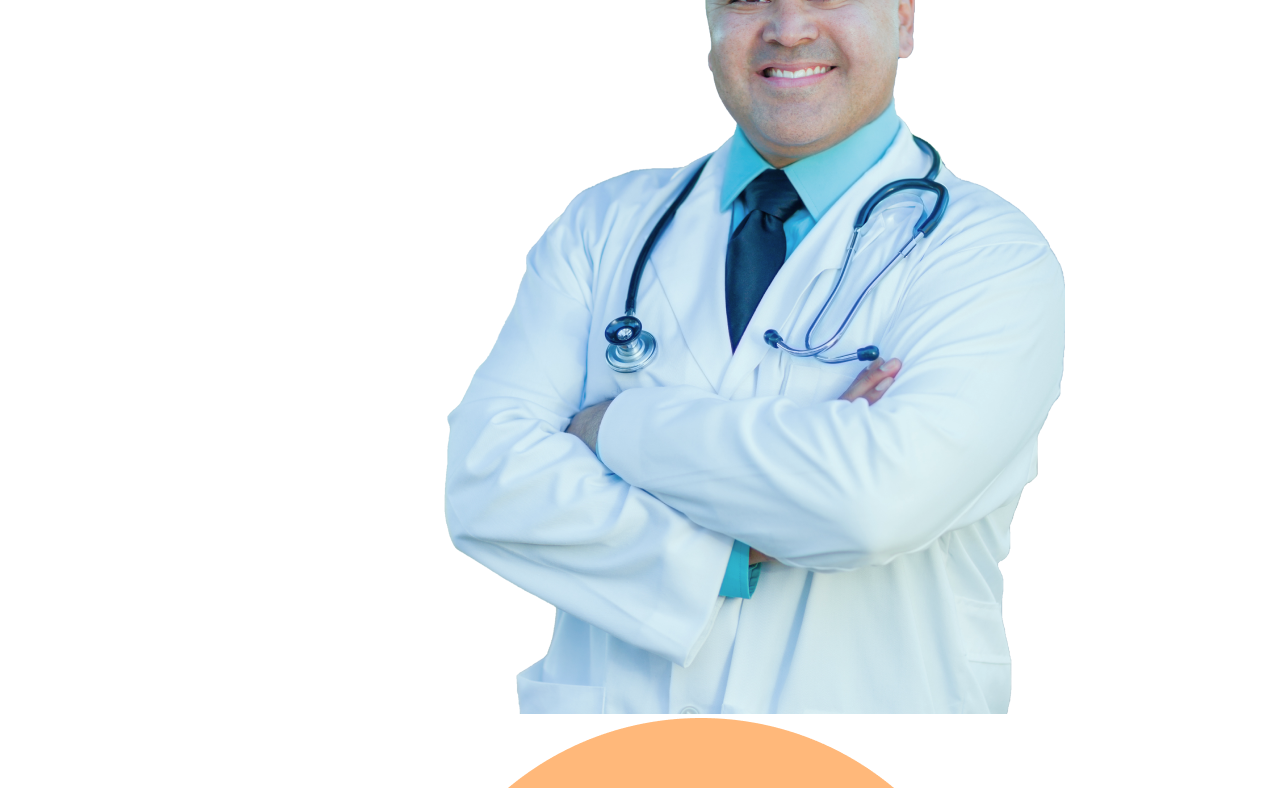
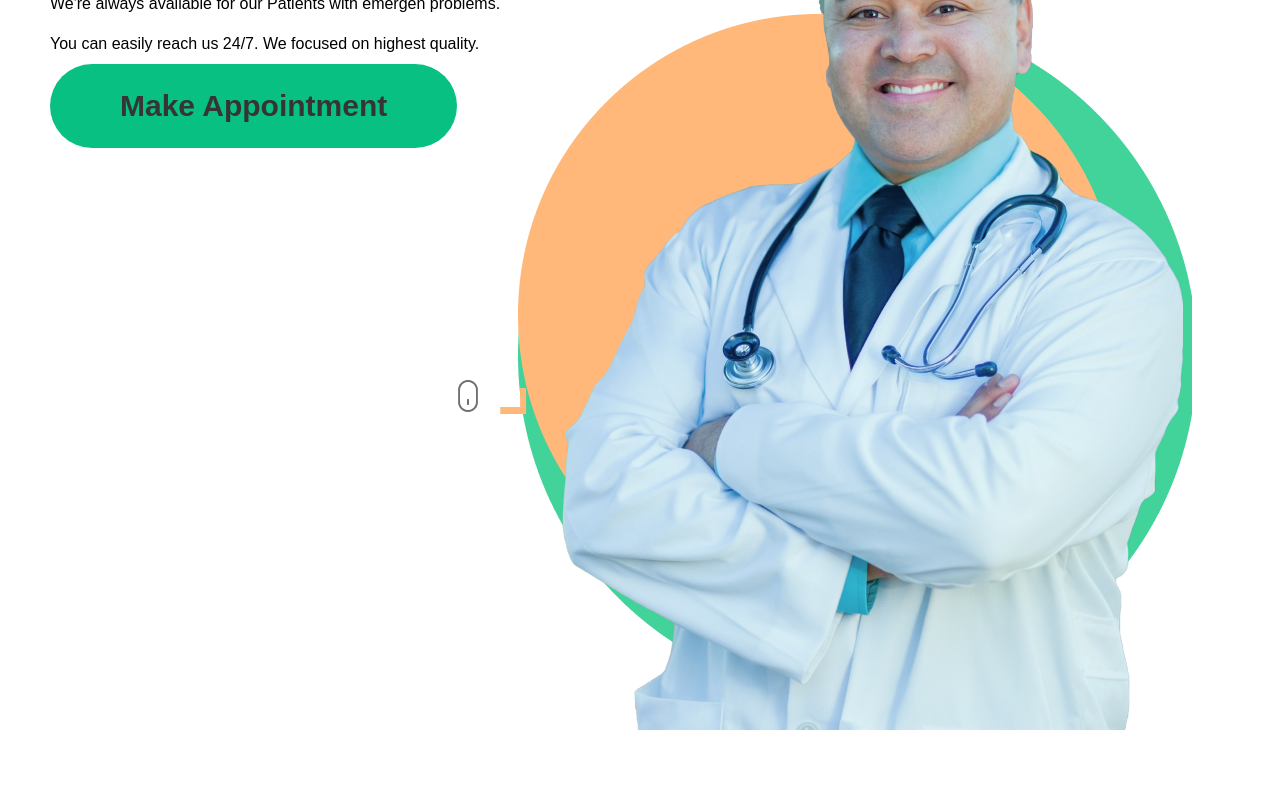
Before and after one commit to mominwani9/FSJS2.0, a plain HTML site: page week4/week4-project-2/index.html in a window 1280 px wide. Shown: the part 286-1074 px from the top of the page. After the commit the page ends 1016 px from the top, so only its background shows below. Drawn offline with Linux system fonts and the light colour scheme.

Commit message:
designing part done
done with designing part with CSS used absolute and z-index maximally

```diff
--- a/week4/week4-project-2/index.html
+++ b/week4/week4-project-2/index.html
@@ -23,18 +23,18 @@
      <!-- main part -->
      <main >
             <!-- left-part -->
-         <div>
+         <div class="left-part">
             <img src="/week4/week4-project-2/images/topAngle.png" alt="top-angle">
-            <h1>Ccomplete Health Care Solutions for Everyone</h1>
+            <h1>Complete Health Care Solutions for Everyone</h1>
             <p>We're always available for our Patients with emergen problems. You can easily reach us 24/7. We focused on highest quality.</p>
-            <img src="/week4/week4-project-2/images/bottomAngle.png" alt="bottom-angle">
-            <img src="/week4/week4-project-2/images/mouse.png" alt="mouse">
-            <button>Make Appointment</button>
+            <img class="bottom-angle" src="/week4/week4-project-2/images/bottomAngle.png" alt="bottom-angle">
+            <img class="mouse" src="/week4/week4-project-2/images/mouse.png" alt="mouse">
+            <button class="btn">Make Appointment</button>
         </div>
 
         <!-- right-part -->
-        <div>
-            <img src="/week4/week4-project-2/images/doctor.png" alt="doctor"><img src="/week4/week4-project-2/images/yellowBox.png" alt="yellowbox"><img src="/week4/week4-project-2/images/greenBox.png" alt="greenBox">
+        <div class="right-part">
+            <img src="/week4/week4-project-2/images/doctor.png" alt="doctor" class="doctor"><img src="/week4/week4-project-2/images/yellowBox.png" alt="yellowbox" class="yellowbox"><img src="/week4/week4-project-2/images/greenBox.png" alt="greenBox" class="greenbox">
 
         </div>
     </main>
--- a/week4/week4-project-2/style.css
+++ b/week4/week4-project-2/style.css
@@ -37,4 +37,61 @@ a{
 }
 main{
     display: flex;
+    margin: auto 50px;
+    margin-top: 75px;
+    margin-right: 60px;
 }
+.left-part{
+width: 40%;
+line-height: 40px;
+
+}
+.right-part{
+display: flex;
+
+}
+
+.btn{
+    background-color: rgb(7, 192, 130);
+    padding: 25px;
+    padding-left: 70px;
+    padding-right: 70px;
+    border: none;
+    border-radius: 50px;
+    color: #353535;
+    font-weight: 600;
+    font-size: 30px;
+
+}
+.mouse{
+    position: absolute;
+    left: 450px;
+    bottom: 100px;
+}
+.bottom-angle{
+    position: absolute;
+    left: 500px;
+    bottom: 100px;
+
+}
+.right-part img{
+    position: absolute;
+}
+
+
+.yellowbox{
+    z-index: 1;
+    position: absolute;
+    top: 300px;
+
+}
+.doctor{
+    z-index: 2;
+    position: absolute;
+    top: 100px;
+}
+.greenbox{
+    z-index: -1;
+    position: absolute;
+    top: 300px;
+}
```
